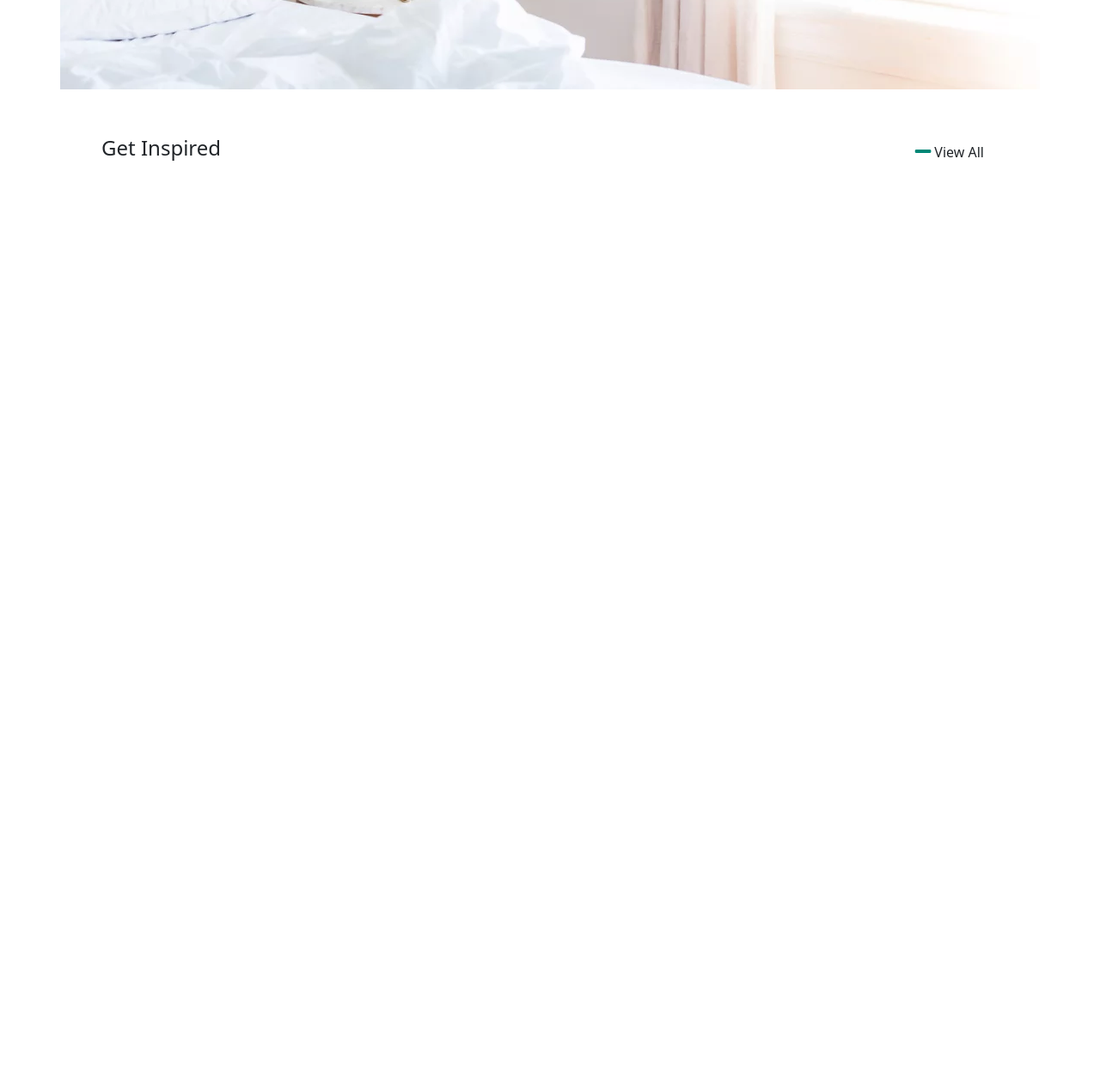
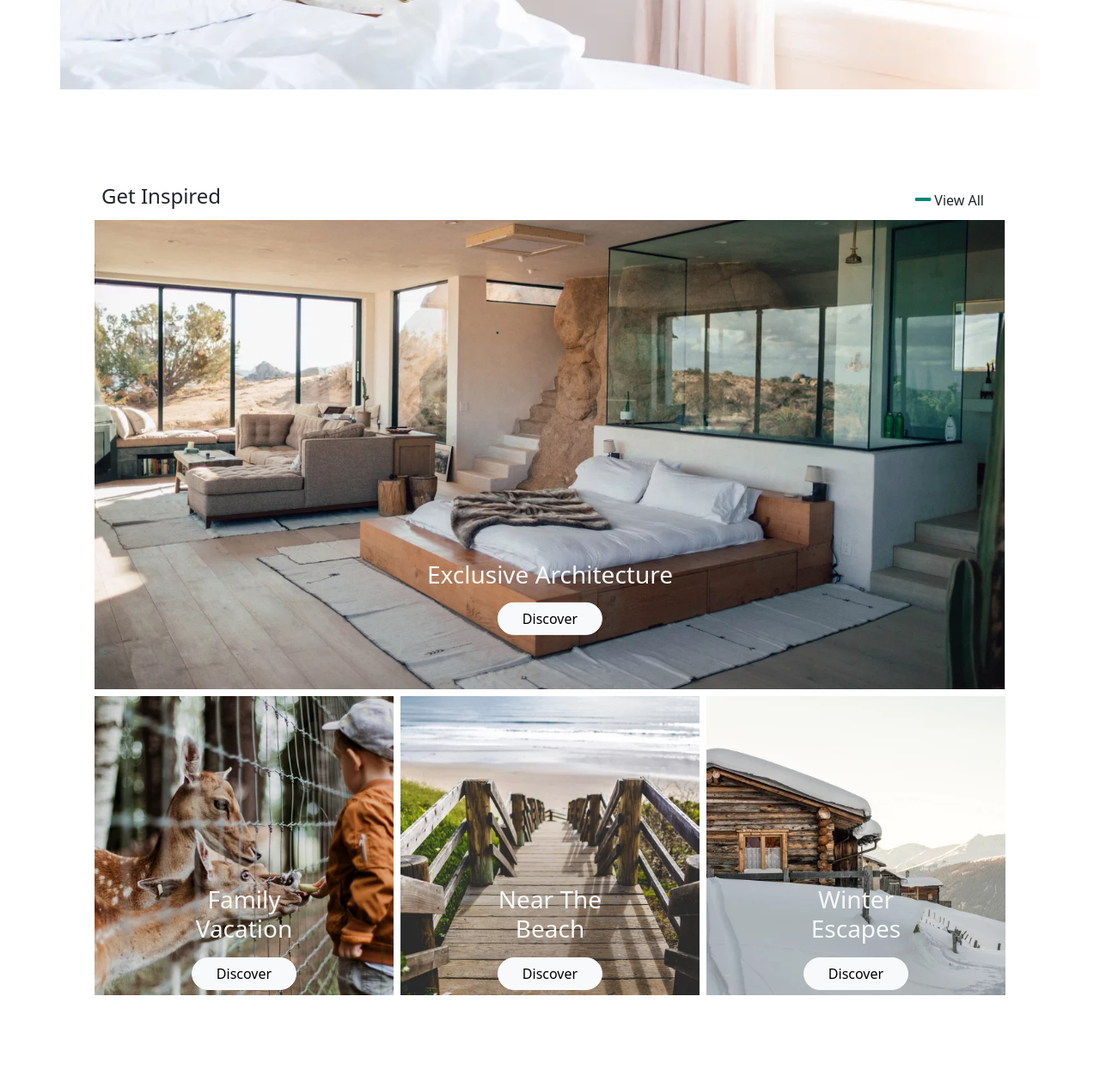
Before and after one commit to Nimeryon/ResponsiveDesign, a plain HTML site: page EXO1/index.html in a window 1280 px wide. Shown: the part 2724-3990 px from the top of the page at 86% size. Before the commit the page ends 3024 px from the top, so only its background shows below. Drawn offline with nearby package versions, Linux system fonts and the light colour scheme.

Commit message:
get inspired part

```diff
--- a/EXO1/index.html
+++ b/EXO1/index.html
@@ -184,7 +184,7 @@
                     <img />
                 </picture>
             </section>
-            <section id="cozy-places" class="big-padding-b">
+            <section id="cozy-places" class="big-padding-b big-margin-b">
                 <div class="mx-xl-5 mx-lg-5 mx-md-3 mx-sm-0 mx-0 mt-5 d-flex justify-content-center">
                     <div class="row row-cols-xl-2 row-cols-lg-2 row-cols-md-1 row-cols-sm-1 row-cols-1">
                         <section class="col col-xl-4 col-lg-4 col-md-12 col-sm-12 col-12 d-flex flex-column">
@@ -258,6 +258,46 @@
                     <h4>Get Inspired</h4>
                     <button class="btn"><i class="fas fa-minus fa-lg big-green"></i></i><span class="mx-1">View All</span></button>
                 </div>
+                <div class="row row-cols-xl-3 row-cols-lg-3 row-cols-md-2 row-cols-sm-1 row-cols-1">
+                    <article class="col col-xl-12 col-lg-12 col-md-6 col-sm-12 p-1 image-container">
+                        <img src="Medias/accommodations-tag-exclusive-architecture-intro-290290cd.webp" class="d-block w-100 image-card"
+                            alt="Exclusive Architecture">
+                        <div class="d-flex h-100 justify-content-center flex-column image-center">
+                            <h3 class="mb-3">Exclusive Architecture</h3>
+                            <div class="d-flex justify-content-center w-100">
+                                <button type="button" class="btn btn-light rounded-pill"><span class="heavy px-3">Discover</span></button>
+                            </div>
+                        </div>
+                    </article>
+                    <article class="col col-xl-4 col-lg-4 col-md-6 col-sm-12 p-1 image-container">
+                        <img src="Medias/accommodations-tag-family-vacation-intro-3b82265c.webp" class="d-block w-100 image-card"
+                            alt="Family Vacation">
+                        <div class="d-flex h-100 justify-content-center flex-column image-center">
+                            <h3 class="mb-3">Family Vacation</h3>
+                            <div class="d-flex justify-content-center w-100">
+                                <button type="button" class="btn btn-light rounded-pill"><span class="heavy px-3">Discover</span></button>
+                            </div>
+                        </div>
+                    </article>
+                    <article class="col col-xl-4 col-lg-4 col-md-6 col-sm-12 p-1 image-container">
+                        <img src="Medias/accommodations-tag-near-the-beach-intro-22483e80.webp" class="d-block w-100 image-card" alt="Near The Beach">
+                        <div class="d-flex h-100 justify-content-center flex-column image-center">
+                            <h3 class="mb-3">Near The Beach</h3>
+                            <div class="d-flex justify-content-center w-100">
+                                <button type="button" class="btn btn-light rounded-pill"><span class="heavy px-3">Discover</span></button>
+                            </div>
+                        </div>
+                    </article>
+                    <article class="col col-xl-4 col-lg-4 col-md-6 col-sm-12 p-1 image-container">
+                        <img src="Medias/accommodations-tag-winter-escapes-intro-4f727dc2.webp" class="d-block w-100 image-card" alt="Winter Escapes">
+                        <div class="d-flex h-100 justify-content-center flex-column image-center">
+                            <h3 class="mb-3">Winter Escapes</h3>
+                            <div class="d-flex justify-content-center w-100">
+                                <button type="button" class="btn btn-light rounded-pill"><span class="heavy px-3">Discover</span></button>
+                            </div>
+                        </div>
+                    </article>
+                </div>
             </section>
         </main>
         <!-- Footer -->
--- a/EXO1/style.css
+++ b/EXO1/style.css
@@ -136,3 +136,21 @@ body {
         max-height: 300px;
     }
 }
+
+.image-container {
+    position: relative;
+    text-align: center;
+    color: #f8f8f8;
+}
+
+.image-center {
+  position: absolute;
+  top: 80%;
+  left: 50%;
+  transform: translate(-50%, -50%);
+}
+
+.image-card {
+    height: 100%;
+    overflow: hidden;
+}
```
